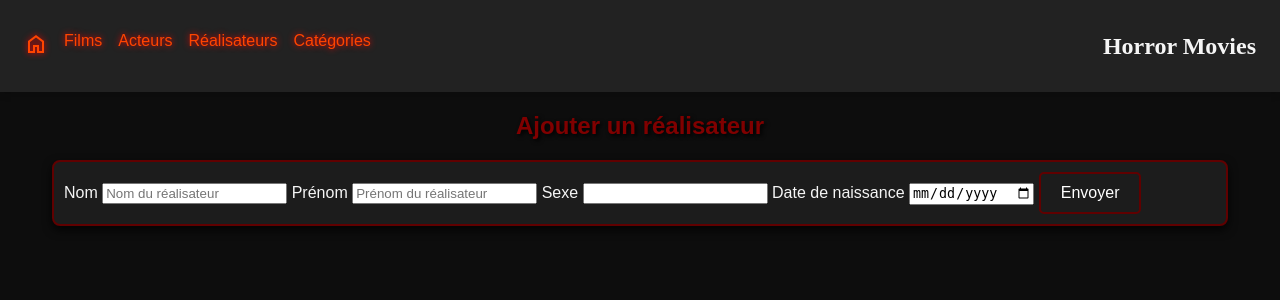
After one commit to jevil77/Cinema, a PHP site: template view/form/addRealisateurForm.php in a window 1280 px wide. The commit adds this page. Shown: the top 300 px of the page. Run offline with PHP 8.4, Linux system fonts and the light colour scheme; the template is opened without the code that fills it, so the values that code supplies are empty.

Commit message:
addRealisateur en cours

```diff
--- a/index.php
+++ b/index.php
@@ -54,6 +54,8 @@ if(isset($_GET["action"])){
         case "addCasting" :$ctrlCinema->addCasting(); break;
         case "addFilmForm" :$ctrlCinema->addFilmForm(); break;
         case "addFilm" :$ctrlCinema->addFilm(); break;
+        case "addRealisateurForm" :$ctrlCinema->addRealisateurForm();break;
+        case "addRealisateur":$ctrlCinema->addRealisateur();break;
 
 
         // Quand vous faites une requête dans lequel on a un élément variable (comme ici l'id de l'acteur), il faut bien faire un "prepare" (et pas un "query") pour ensuite faire un "execute"
--- a/public/css/style.css
+++ b/public/css/style.css
@@ -1,30 +1,30 @@
-/* Reset */
+
 body, html {
     margin: 0;
     padding: 0;
     box-sizing: border-box;
   }
 
-  /* Nav Bar Styles */
+
   .navbar {
-    background-color: #222; /* Dark background for contrast */
+    background-color: #222;
     padding: 0.8rem 1.5rem;
     display: flex;
     justify-content: space-between;
     align-items: center;
-    box-shadow: 0px 4px 6px rgba(0, 0, 0, 0.1); /* Subtle shadow */
+    box-shadow: 0px 4px 6px rgba(0, 0, 0, 0.1);
     position: sticky;
     top: 0;
     z-index: 1000;
   }
 
-  /* Container for Links */
+
   .navbar-container {
     display: flex;
-    gap: 1rem; /* Space between links */
+    gap: 1rem;
   }
 
-  /* Link Styles */
+
   .nav-link {
     color: white;
     text-decoration: none;
@@ -35,18 +35,18 @@ body, html {
     border-radius: 5px;
   }
 
-  /* Hover and Active States */
+
   .nav-link:hover {
-    background-color: #575757; /* Slight background change on hover */
-    color: #f0c040; /* Highlight color for hover */
+    background-color: #575757;
+    color: #f0c040;
   }
 
   .nav-link.active {
-    background-color: #f0c040; /* Highlight active link */
+    background-color: #f0c040;
     color: #333;
   }
 
-  /* Branding (e.g., Wiki Movies) */
+
   .nav-link.brand {
     font-weight: bold;
     font-size: 1.2rem;
@@ -55,29 +55,29 @@ body, html {
 
 
 
- /* Global Styles */
+
 body {
-  font-family: 'Creepster', Arial, sans-serif; /* Police effrayante */
-  background-color: #0d0d0d; /* Fond noir */
-  color: #f5f5f5; /* Texte blanc cassé */
+  font-family: 'Creepster', Arial, sans-serif;
+  background-color: #0d0d0d;
+  color: #f5f5f5;
   margin: 0;
   padding: 0;
 }
 
-/* Table Styles */
+
 table {
   width: 90%;
   margin: 20px auto;
   border-collapse: collapse;
-  background-color: #1c1c1c; /* Fond sombre des tableaux */
-  border: 2px solid #600000; /* Bordures rouges foncées */
+  background-color: #1c1c1c;
+  border: 2px solid #600000;
   box-shadow: 0px 4px 10px rgba(0, 0, 0, 0.8);
   border-radius: 8px;
 }
 
 table thead {
-  background-color: #600000; /* Rouge sang */
-  color: #f5f5f5; /* Texte blanc cassé */
+  background-color: #600000;
+  color: #f5f5f5;
   font-size: 1.1em;
   text-align: left;
   text-transform: uppercase;
@@ -87,15 +87,15 @@ table th,
 table td {
   padding: 15px;
   text-align: left;
-  border-bottom: 1px solid #800000; /* Ligne rouge sombre */
+  border-bottom: 1px solid #800000;
 }
 
 table tbody tr:nth-child(even) {
-  background-color: #292929; /* Gris très sombre */
+  background-color: #292929;
 }
 
 table tbody tr:hover {
-  background-color: #400000; /* Rouge sombre à survol */
+  background-color: #400000;
 }
 
 table img {
@@ -109,29 +109,29 @@ h1 {
 
 
 }
-/* Headers */
+
 h2 {
   text-align: center;
   margin-top: 20px;
-  color: #800000; /* Rouge sang */
+  color: #800000;
   font-family: 'Creepster', Arial, sans-serif;
   text-shadow: 2px 2px 4px #000;
 }
 
-/* Styling Links */
+
 a {
   text-decoration: none;
-  color: #ff4500; /* Rouge vif */
+  color: #ff4500;
   transition: color 0.3s, text-shadow 0.3s;
-  text-shadow: 0 0 6px #ff0000; /* Effet lumineux */
+  text-shadow: 0 0 6px #ff0000;
 }
 
 a:hover {
-  color: #ff0000; /* Rouge plus vif au survol */
+  color: #ff0000;
   text-shadow: 0 0 12px #ff4500;
 }
 
-/* Buttons */
+
 button {
   display: block;
   margin: 20px auto;
@@ -148,11 +148,11 @@ button {
 }
 
 button:hover {
-  background-color: #800000; /* Rouge plus vif */
-  border-color: #ff0000; /* Bordure plus vive */
+  background-color: #800000;
+  border-color: #ff0000;
 }
 
-/* Responsive Design */
+
 @media screen and (max-width: 768px) {
   table {
       width: 100%;
@@ -172,17 +172,17 @@ button:hover {
 .btn {
   display: inline-block;
   padding: 10px 20px;
-  background-color: #007bff; /* Couleur de fond du bouton */
-  color: white; /* Couleur du texte */
+  background-color: #007bff;
+  color: white;
   text-align: center;
-  text-decoration: none; /* Supprime le soulignement du lien */
-  border-radius: 5px; /* Bords arrondis */
+  text-decoration: none;
+  border-radius: 5px;
   font-size: 16px;
   transition: background-color 0.3s;
 }
 
 .btn:hover {
-  background-color: #0056b3; /* Couleur de fond au survol */
+  background-color: #0056b3;
 }
 
 
@@ -192,10 +192,10 @@ button:hover {
 
 
 
-/* Fonts */
+
 @import url('https://fonts.googleapis.com/css2?family=Creepster&display=swap');
 
-  /* Responsive Design */
+
   @media (max-width: 768px) {
     .navbar {
       flex-direction: column;
--- /dev/null
+++ b/view/form/addRealisateurForm.php
@@ -0,0 +1,94 @@
+<?php ob_start();?>
+
+<!DOCTYPE html>
+<html lang="en">
+<head>
+    <meta charset="UTF-8">
+    <meta name="viewport" content="width=device-width, initial-scale=1.0">
+    <link rel="stylesheet" href="public/css/style.css">
+    <title>Document</title>
+</head>
+<body>
+
+<style>
+
+
+
+.form {
+  width: 90%;
+  margin: 20px auto;
+  padding: 10px;
+  border-collapse: collapse;
+  background-color: #1c1c1c; /* Fond sombre des tableaux */
+  border: 2px solid #600000; /* Bordures rouges foncées */
+  box-shadow: 0px 4px 10px rgba(0, 0, 0, 0.8);
+  border-radius: 8px;
+}
+
+
+.btn{background-color: #1c1c1c; /* Fond sombre des tableaux */
+border: 2px solid #600000; /* Bordures rouges foncées */}
+
+.btn:hover {
+  background-color: #800000; /* Rouge plus vif */
+  border-color: #ff0000; /* Bordure plus vive */
+}
+
+
+
+
+
+</style>
+
+</body>
+</html>
+
+<div class="form">
+<form action="index.php?action=addRealisateur" method="POST" class="categorie-form">
+    <label for="nom">Nom</label>
+    <input name="nom" id="nom" type="text" placeholder="Nom du réalisateur" required>
+
+    <label for="prenom">Prénom</label>
+    <input name="prenom" id="prenom" type="text" placeholder="Prénom du réalisateur" required>
+
+    <label for="sexe">Sexe</label>
+    <input name="sexe" id="sexe" type="text" placeholder="" required>
+
+    <label for="date_naissance">Date de naissance</label>
+    <input name="date_naissance" id="date_naissance" type="date" placeholder="Date de naissance" required>
+    <input type="submit" name="submit" value="Envoyer" class="btn">
+</form>
+
+
+
+
+
+
+
+
+
+
+
+
+
+
+
+
+
+
+
+
+
+
+
+
+
+
+
+
+<?php
+$titre = "Ajouter un réalisateur";
+$titre_secondaire = "Ajouter un réalisateur";
+$contenu = ob_get_clean();                 // Efface le contenu du tampon de sortie actif
+require "view/template.php";
+// Inclut un template (modèle) qui doit être responsable de l'affichage final de la page
--- a/view/listRealisateurs.php
+++ b/view/listRealisateurs.php
@@ -38,6 +38,10 @@
 </table>
 
 
+<a href="index.php?action=addRealisateurForm">
+
+<button id="add-category-btn">Ajouter un réalisateur</button>
+</a>
 
 
 
```
Also changed, not shown: controller/CinemaController.php (+69 -0 lines).
